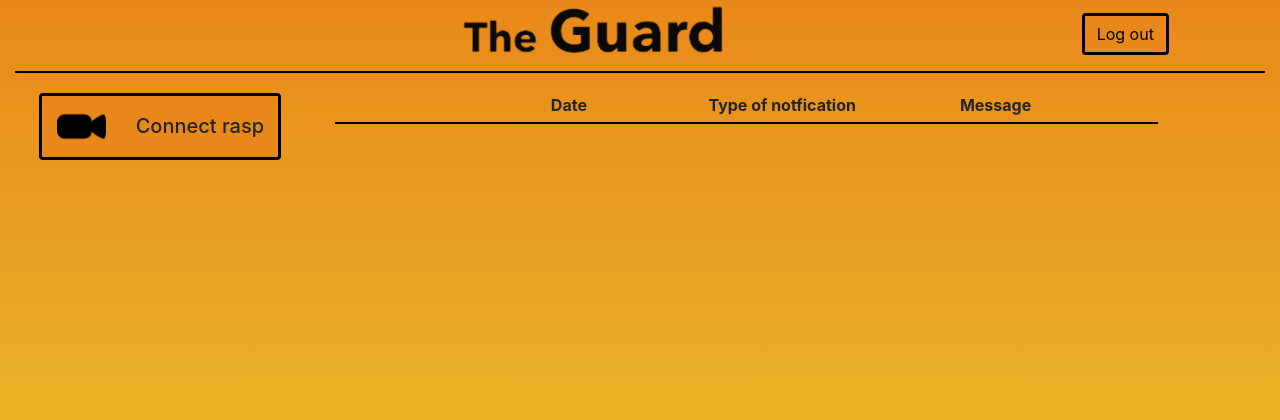
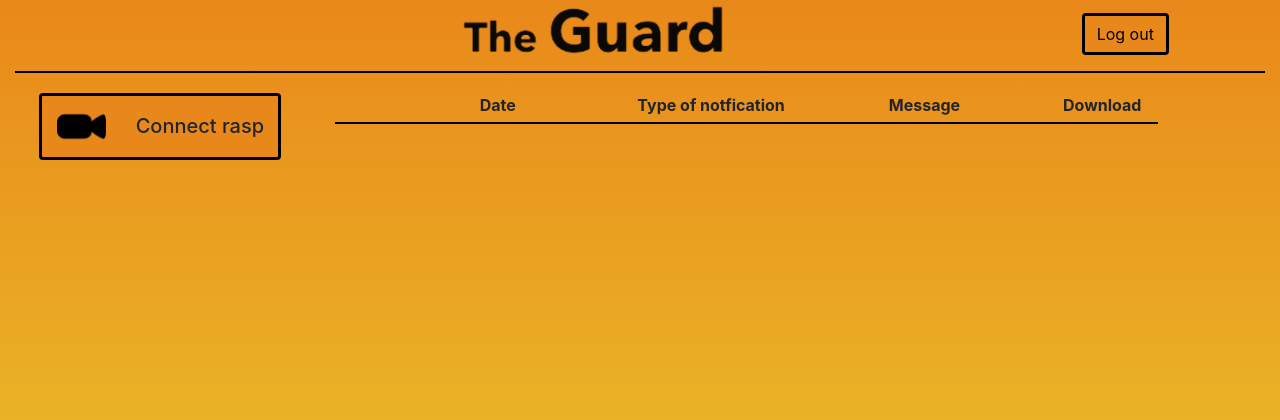
Before and after one commit to AGlowczewska/the_guard_app, a Django app: page /notifications/1/ in a window 1280 px wide. Shown: the top 420 px of the page. Run offline with Django 3.2, Linux system fonts and the light colour scheme; a user stored in the database is signed in; data comes from the database, SQL or seed files in the repository; data that the repository does not hold is empty; some libraries are stand-ins or nearby versions.

Commit message:
Adding web video downloading

```diff
--- a/the_guard_app/templates/parts/rasp_notifications.html
+++ b/the_guard_app/templates/parts/rasp_notifications.html
@@ -2,17 +2,22 @@
 
 {% block content %}
 <div class="row">
-<p class="col-md-3 offset-md-2"><b>Date</b></p>
+<p class="col-md-3 offset-md-1"><b>Date</b></p>
     <p class="col-md-3"><b>Type of notfication</b></p>
 <p class="col-md-3"><b>Message</b></p>
+<p class="col-md-2"><b> Download</b></p>
     </div>
 <hr style="margin-top:0px;">
 {% for notification in notifications %}
 
 <div class="row">
-<p class="col-md-3 offset-md-2">{{ notification.date }}</p>
+<p class="col-md-3 offset-md-1">{{ notification.date }}</p>
 <p class="col-md-3">{{notification.notificationType}}</p>
 <p class="col-md-3">{{ notification.message }}</p>
+{% if notification.notificationType == "PIRSensor" %}
+<a class="col-md-2" href="{{notification.videoURL}}"> Download </a>
+
+{% endif %}
 </div>
 
 
```
